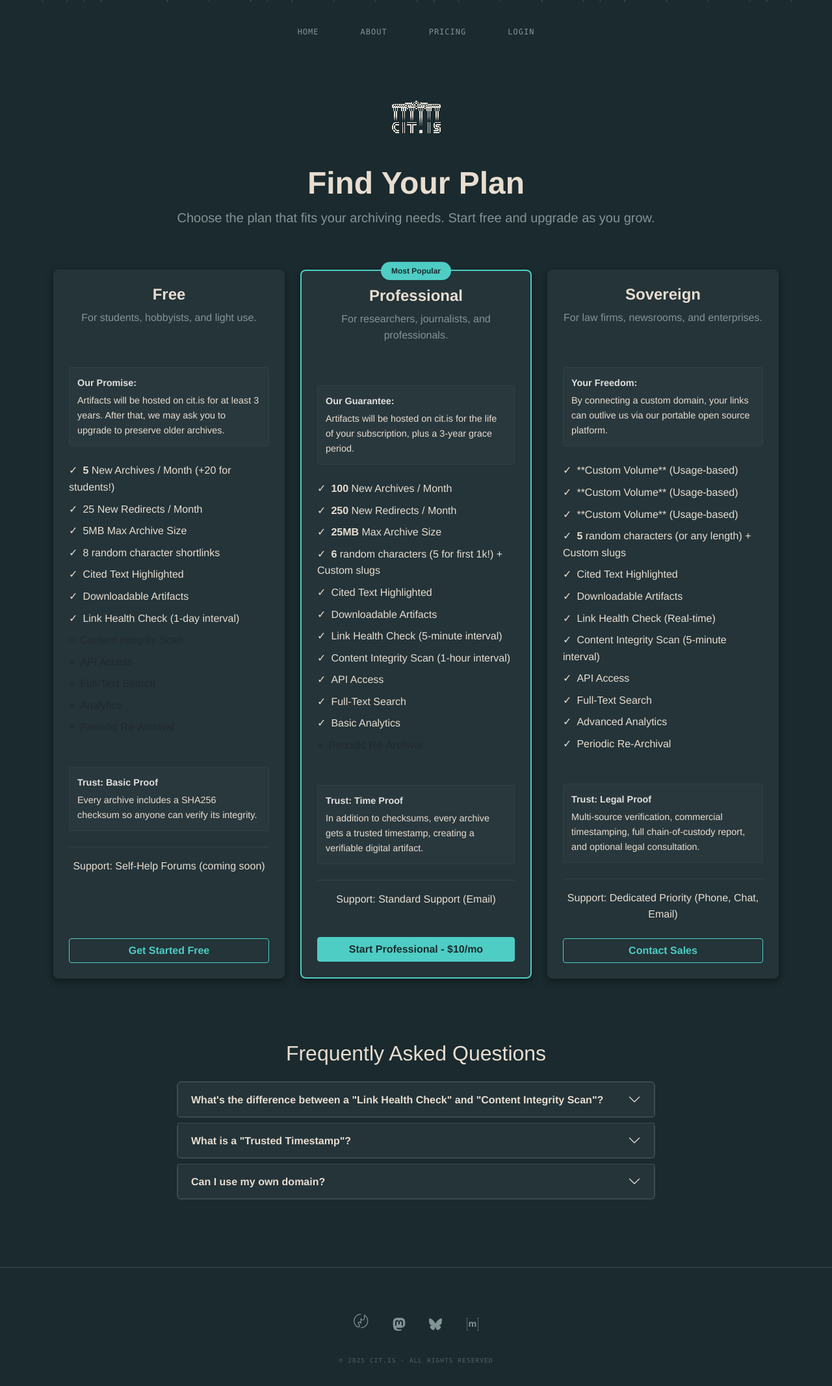
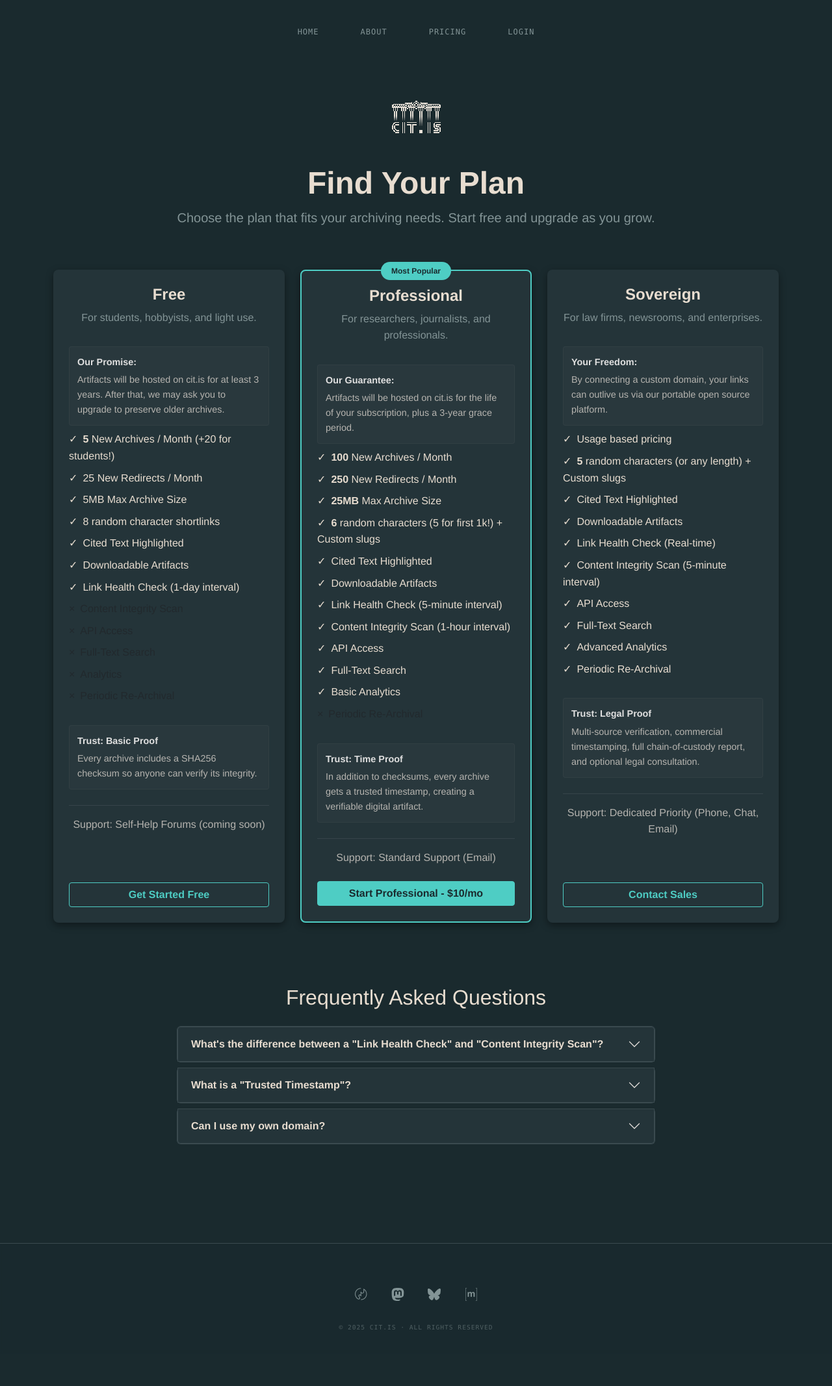
Before and after one commit to sij-ai/citis, a Django app: template templates/web/pricing.html in a window 1280 px wide. Shown: the whole page at 65% size. After the commit the page ends 2046 px from the top, so only its background shows below. Run offline with Django 5.2, Linux system fonts and the light colour scheme; the template is opened without the code that fills it, so the values that code supplies are empty; some libraries are stand-ins or nearby versions.

Commit message:
Enhance base and pricing page styles for improved layout and readability
- Added new CSS variables for muted text and adjusted layout properties for better structure.
- Updated footer styles to ensure it remains at the bottom of the page and added a backdrop filter.
- Refined spacing and text formatting in the pricing section for a cleaner presentation of subscription options.

```diff
--- a/templates/base.html
+++ b/templates/base.html
@@ -27,6 +27,7 @@
             --text-bone: #FFF5EB;
             --text-dimmed: #E8DDD0;
             --text-subtle: #839496;
+            --text-muted: rgba(255, 245, 235, 0.66); /* 66% opacity bone white */
             --accent-cyan: #4ECDC4;
             --accent-teal: #45B7B8;
             --accent-hover: #6BCCC7;
@@ -47,6 +48,9 @@
             line-height: 1.6;
             overflow-x: hidden;
             position: relative;
+            min-height: 100vh;
+            display: flex;
+            flex-direction: column;
         }
 
         /* Monospace font for specific elements */
@@ -72,7 +76,8 @@
             height: 3px;
             background: var(--text-subtle);
             animation: drift 35s infinite linear;
-            opacity: 0.15;
+            opacity: 0;
+            transform: translateY(100vh);
         }
 
         .mote:nth-child(odd) {
@@ -111,6 +116,11 @@
         .navbar, .container, main, footer {
             position: relative;
             z-index: 2;
+        }
+
+        /* Main content area grows to fill space */
+        main {
+            flex: 1;
         }
 
         /* CSS Pixel Art Logo Option */
@@ -462,6 +472,14 @@
         }
 
         /* Footer */
+        footer {
+            position: relative;
+            z-index: 10; /* Above motes */
+            background: rgba(26, 42, 46, 0.85); /* bg-primary + 15% opacity black */
+            backdrop-filter: blur(2px);
+            margin-top: auto; /* Push to bottom when page is short */
+        }
+
         footer a:hover {
             color: var(--accent-cyan) !important;
         }
@@ -469,13 +487,13 @@
         /* Auth pages */
         .auth-container {
             min-height: 100vh;
-            padding-top: 2rem;
+            padding-top: 3rem;
         }
 
         .auth-card {
-            background: transparent;
-            border: none;
-            box-shadow: none;
+            background: rgba(36, 52, 57, 0.3); /* Much more subtle bg-secondary */
+            border: 1px solid rgba(58, 74, 79, 0.3); /* Subtle border */
+            box-shadow: 0 4px 12px rgba(0, 0, 0, 0.1); /* Minimal shadow */
         }
 
         /* Utility classes */
@@ -647,7 +665,7 @@
         <div class="container">
             <div style="margin-bottom: 2rem;">
                 <a href="https://sij.law" target="_blank" rel="noopener" style="margin: 0 1rem; text-decoration: none; color: var(--text-subtle); transition: color 0.3s ease;">
-                    <span style="font-size: 1.5rem; font-family: monospace;">〄</span>
+                    <span style="font-size: 20px; font-family: monospace; line-height: 1; vertical-align: middle; display: inline-block;">〄</span>
                 </a>
                 <a href="https://earth.law/@sij" target="_blank" rel="noopener" style="margin: 0 1rem; text-decoration: none; color: var(--text-subtle); transition: color 0.3s ease;">
                     <svg style="width: 20px; height: 20px; vertical-align: middle;" viewBox="0 0 24 24" xmlns="http://www.w3.org/2000/svg" fill="currentColor">
--- a/templates/web/pricing.html
+++ b/templates/web/pricing.html
@@ -57,9 +57,9 @@
         <div class="col-lg-4 d-flex">
             <div class="card h-100 w-100 border-0 d-flex flex-column">
                 <div class="card-body p-4 d-flex flex-column">
-                    <div class="text-center mb-4">
+                    <div class="text-center mb-2">
                         <h3 class="h4 fw-bold">Free</h3>
-                        <p class="mb-4" style="color: var(--text-subtle);">For students, hobbyists, and light use.</p>
+                        <p class="mb-2" style="color: var(--text-subtle);">For students, hobbyists, and light use.</p>
                     </div>
 
                     <!-- Link Permanence Feature -->
@@ -68,7 +68,7 @@
                         <p class="mb-0" style="color: var(--text-muted);">Artifacts will be hosted on cit.is for at least 3 years. After that, we may ask you to upgrade to preserve older archives.</p>
                     </div>
 
-                    <ul class="list-unstyled my-4">
+                    <ul class="list-unstyled my-2">
                         <li class="mb-2"><span class="me-2">&#10003;</span><strong>5</strong> New Archives / Month (+20 for students!)</li>
                         <li class="mb-2"><span class="me-2">&#10003;</span>25 New Redirects / Month</li>
                         <li class="mb-2"><span class="me-2">&#10003;</span>5MB Max Archive Size</li>
@@ -107,9 +107,9 @@
                     <span class="badge rounded-pill px-3 py-2" style="background-color: var(--accent-cyan); color: var(--bg-primary); font-weight: 600;">Most Popular</span>
                 </div>
                 <div class="card-body p-4 d-flex flex-column">
-                    <div class="text-center mb-4">
+                    <div class="text-center mb-2">
                         <h3 class="h4 fw-bold">Professional</h3>
-                        <p class="mb-4" style="color: var(--text-subtle);">For researchers, journalists, and professionals.</p>
+                        <p class="mb-2" style="color: var(--text-subtle);">For researchers, journalists, and professionals.</p>
                     </div>
 
                     <!-- Link Permanence Feature -->
@@ -118,7 +118,7 @@
                         <p class="mb-0" style="color: var(--text-muted);">Artifacts will be hosted on cit.is for the life of your subscription, plus a 3-year grace period.</p>
                     </div>
 
-                    <ul class="list-unstyled my-4">
+                    <ul class="list-unstyled my-2">
                         <li class="mb-2"><span class="me-2">&#10003;</span><strong>100</strong> New Archives / Month</li>
                         <li class="mb-2"><span class="me-2">&#10003;</span><strong>250</strong> New Redirects / Month</li>
                         <li class="mb-2"><span class="me-2">&#10003;</span><strong>25MB</strong> Max Archive Size</li>
@@ -154,9 +154,9 @@
         <div class="col-lg-4 d-flex">
             <div class="card h-100 w-100 border-0 d-flex flex-column">
                 <div class="card-body p-4 d-flex flex-column">
-                    <div class="text-center mb-4">
+                    <div class="text-center mb-2">
                         <h3 class="h4 fw-bold">Sovereign</h3>
-                        <p class="mb-4" style="color: var(--text-subtle);">For law firms, newsrooms, and enterprises.</p>
+                        <p class="mb-2" style="color: var(--text-subtle);">For law firms, newsrooms, and enterprises.</p>
                     </div>
 
                     <!-- Link Permanence Feature -->
@@ -165,10 +165,8 @@
                         <p class="mb-0" style="color: var(--text-muted);">By connecting a custom domain, your links can outlive us via our portable open source platform.</p>
                     </div>
 
-                    <ul class="list-unstyled my-4">
-                        <li class="mb-2"><span class="me-2">&#10003;</span>**Custom Volume** (Usage-based)</li>
-                        <li class="mb-2"><span class="me-2">&#10003;</span>**Custom Volume** (Usage-based)</li>
-                        <li class="mb-2"><span class="me-2">&#10003;</span>**Custom Volume** (Usage-based)</li>
+                    <ul class="list-unstyled my-2">
+                        <li class="mb-2"><span class="me-2">&#10003;</span>Usage based pricing</li>
                         <li class="mb-2"><span class="me-2">&#10003;</span><strong>5</strong> random characters (or any length) + Custom slugs</li>
                         <li class="mb-2"><span class="me-2">&#10003;</span>Cited Text Highlighted</li>
                         <li class="mb-2"><span class="me-2">&#10003;</span>Downloadable Artifacts</li>
```
